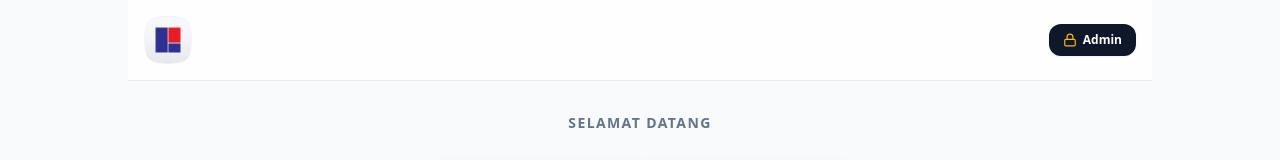
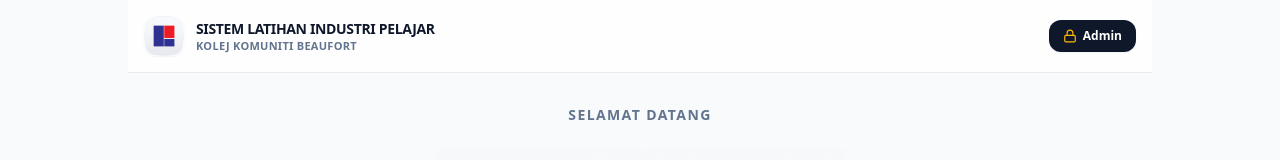
Before and after one commit to aku6161/slip-kkbs, a React (Vite) app: page / in a window 1280 px wide. Shown: the top 160 px of the page. Built offline with nearby package versions, Linux system fonts and the light colour scheme; no server answers.

Commit message:
Add institution and system text beside logo in navbar

```diff
--- a/src/components/LandingPage.tsx
+++ b/src/components/LandingPage.tsx
@@ -68,7 +68,7 @@ export const LandingPage: React.FC<LandingPageProps> = ({ onStudentLogin, onAdmi
     <div className="min-h-screen bg-slate-50 flex flex-col items-center justify-between font-sans">
       {/* Top Navbar */}
       <header className="w-full max-w-5xl px-4 py-4 flex items-center justify-between border-b border-slate-200/80 bg-white/80 backdrop-blur-md sticky top-0 z-30">
-        <Logo size="sm" showSubtitle={false} />
+        <Logo size="sm" showSubtitle={true} />
 
         <div className="flex items-center gap-2">
           <button
--- a/src/components/Logo.tsx
+++ b/src/components/Logo.tsx
@@ -8,16 +8,26 @@ interface LogoProps {
 }
 
 export const Logo: React.FC<LogoProps> = ({ size = 'md', className = '', showSubtitle = true }) => {
-  const heightPx = size === 'sm' ? 48 : size === 'lg' ? 96 : 64;
+  const heightPx = size === 'sm' ? 40 : size === 'lg' ? 64 : 48;
 
   return (
-    <div className={`inline-flex flex-col items-center justify-center select-none ${className}`}>
+    <div className={`inline-flex items-center gap-3 select-none ${className}`}>
       <img
         src={logoNavbar}
         alt="Logo SLIP"
-        style={{ height: `${heightPx}px` }}
-        className="w-auto object-contain"
+        style={{ height: `${heightPx}px`, width: `${heightPx}px` }}
+        className="object-contain rounded-xl shadow-xs shrink-0"
       />
+      {showSubtitle && (
+        <div className="flex flex-col text-left leading-tight">
+          <span className="text-xs sm:text-sm font-black tracking-tight text-slate-900 uppercase font-sans">
+            Sistem Latihan Industri Pelajar
+          </span>
+          <span className="text-[10px] sm:text-[11px] font-bold text-slate-500 tracking-wide uppercase font-sans">
+            Kolej Komuniti Beaufort
+          </span>
+        </div>
+      )}
     </div>
   );
 };
```
